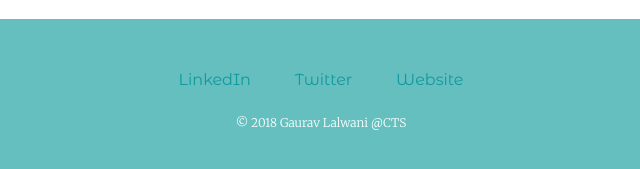
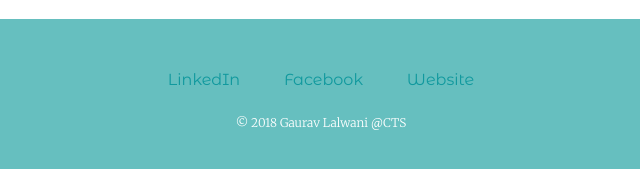
Before and after one commit to grvgrv8793/WebCVBeg, a plain HTML site: page index.html in a window 1280 px wide. Shown: the part 2598-2767 px from the top of the page, 319-959 px from the left. Drawn offline with Linux system fonts and the light colour scheme.

Commit message:
New Updates

```diff
--- a/index.html
+++ b/index.html
@@ -51,8 +51,8 @@
 
 
     <div class="bottom-container">
-      <a class="footer-link" href="https://www.linkedin.com/">LinkedIn</a>
-      <a class="footer-link" href="https://twitter.com/">Twitter</a>
+      <a class="footer-link" href="https://www.linkedin.com/in/gaurav-lalwani-21993920a/">LinkedIn</a>
+      <a class="footer-link" href="https://www.facebook.com/gaurav.lalwani.75/">Facebook</a>
       <a class="footer-link" href="https://www.appbrewery.co/">Website</a>
       <p class="p1">© 2018 Gaurav Lalwani @CTS</p>
     </div>
```
